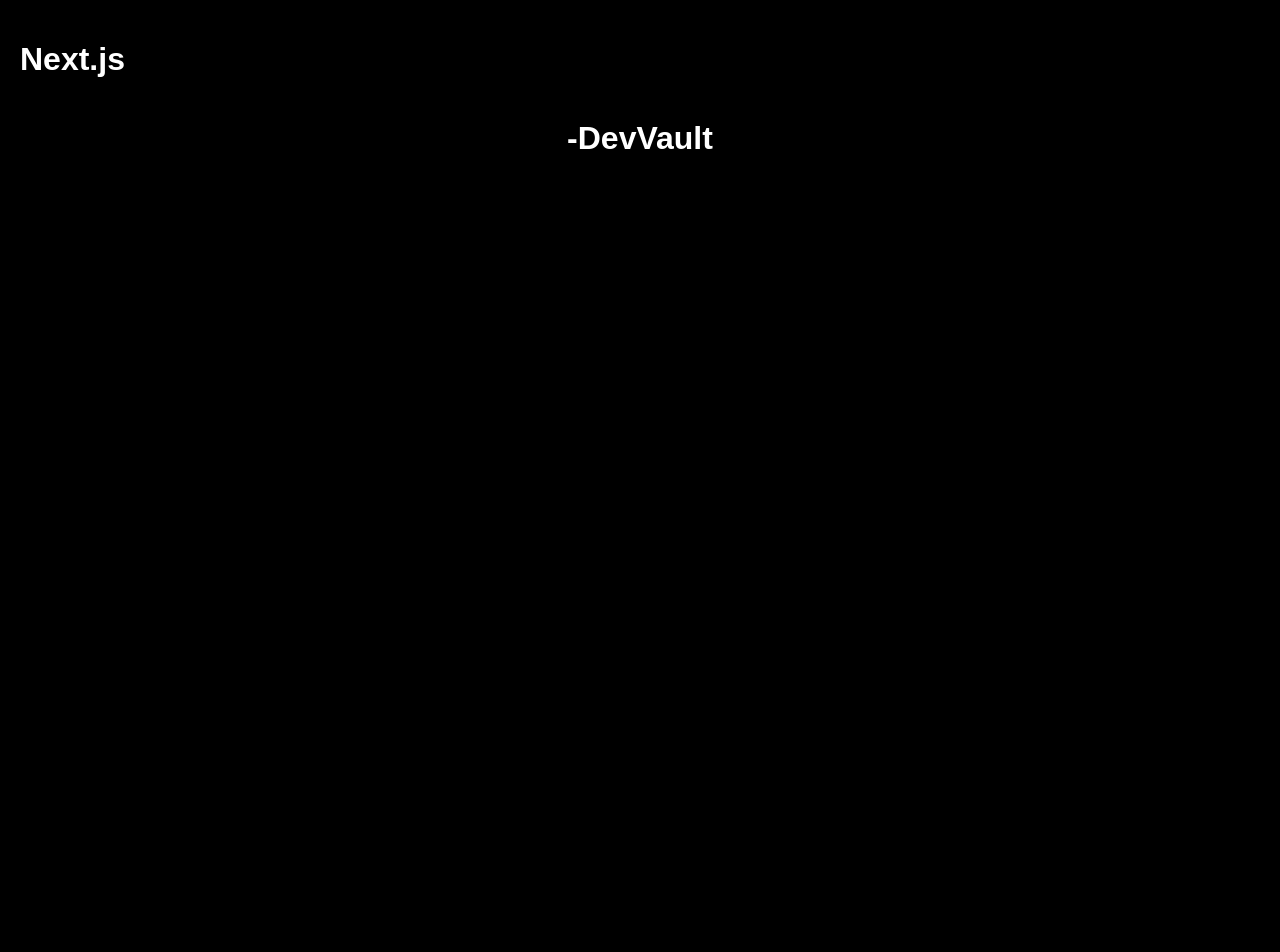
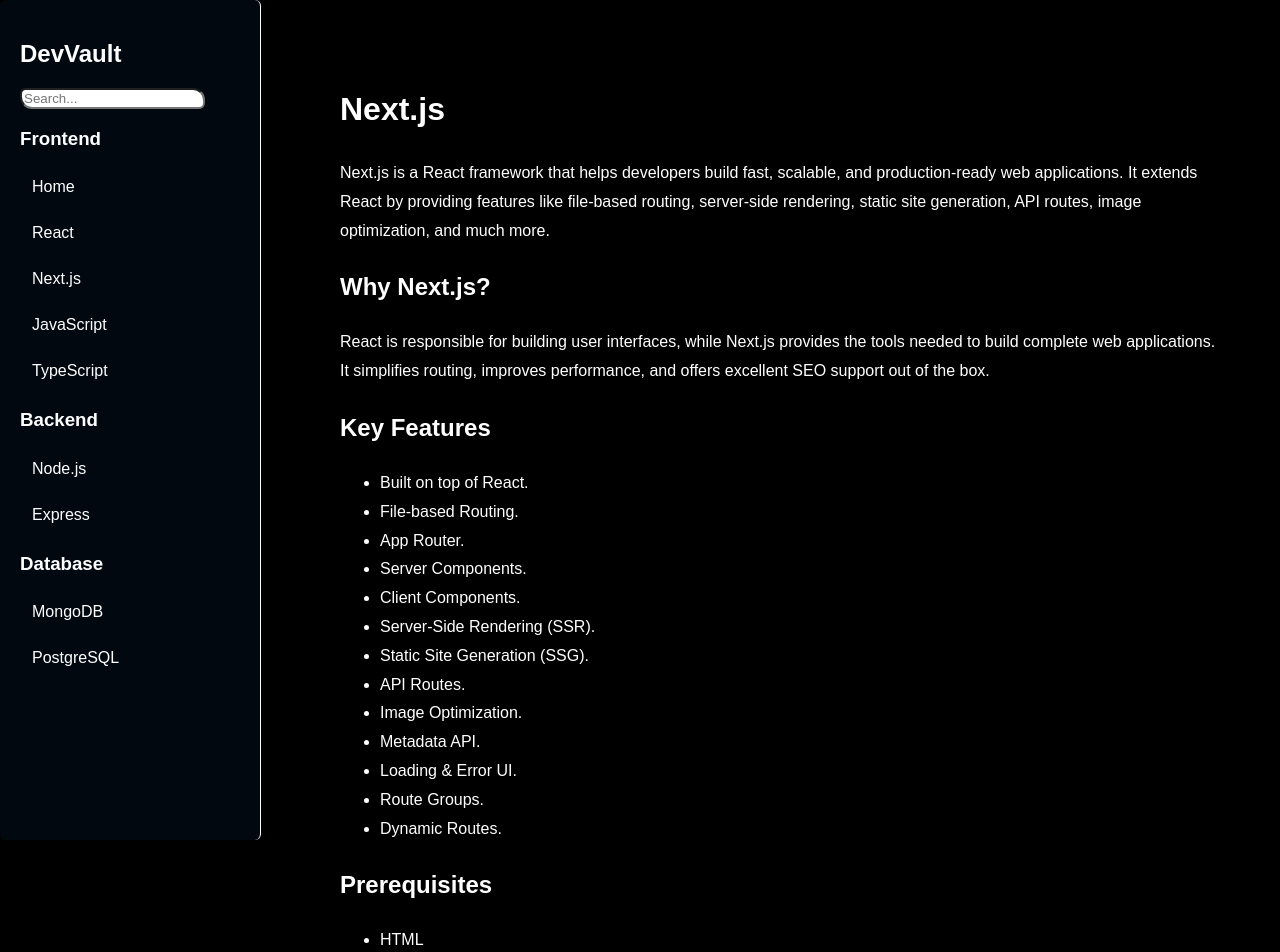
Before and after one commit to asmitbiswas/Project-Next-JS, a Next.js app in the folder app/: page /Next.js in a window 1280 px wide. Shown: the top 952 px of the page. Before the commit the page ends 840 px from the top, so only its background shows below. Built offline with nearby package versions, Linux system fonts and the light colour scheme.

Commit message:
Added next.js page :

```diff
--- /dev/null
+++ b/app/app/(categories)/Next.js/layout.tsx
@@ -0,0 +1,25 @@
+import Sidebar from "@/app/components/page";
+export default function NextJSLayout({ children }: { children: React.ReactNode }) {
+  return (
+    <div
+      style={{
+        background: "#000",
+        color: "#fff",
+        minHeight: "100vh",
+        padding: "40px",
+      }}
+    >
+      <Sidebar />
+
+      <div
+        style={{
+          marginLeft: "280px",
+          maxWidth: "900px",
+          lineHeight: "1.8",
+        }}
+      >
+        {children}
+      </div>
+    </div>
+  );
+}
--- a/app/app/(categories)/Next.js/page.tsx
+++ b/app/app/(categories)/Next.js/page.tsx
@@ -1,8 +1,92 @@
-export default function NextJsPage() {
+// import Sidebar from "@/app/components/page";
+
+export default function NextJS() {
   return (
-    <div>
-      <h1>Next.js</h1>
-      <p></p>
+    <div >
+      {/* <Sidebar /> */}
+
+      <div>
+        <h1>Next.js</h1>
+
+        <p>
+          Next.js is a React framework that helps developers build fast,
+          scalable, and production-ready web applications. It extends React by
+          providing features like file-based routing, server-side rendering,
+          static site generation, API routes, image optimization, and much more.
+        </p>
+
+        <h2>Why Next.js?</h2>
+
+        <p>
+          React is responsible for building user interfaces, while Next.js
+          provides the tools needed to build complete web applications. It
+          simplifies routing, improves performance, and offers excellent SEO
+          support out of the box.
+        </p>
+
+        <h2>Key Features</h2>
+
+        <ul>
+          <li>Built on top of React.</li>
+          <li>File-based Routing.</li>
+          <li>App Router.</li>
+          <li>Server Components.</li>
+          <li>Client Components.</li>
+          <li>Server-Side Rendering (SSR).</li>
+          <li>Static Site Generation (SSG).</li>
+          <li>API Routes.</li>
+          <li>Image Optimization.</li>
+          <li>Metadata API.</li>
+          <li>Loading & Error UI.</li>
+          <li>Route Groups.</li>
+          <li>Dynamic Routes.</li>
+        </ul>
+
+        <h2>Prerequisites</h2>
+
+        <ul>
+          <li>HTML</li>
+          <li>CSS</li>
+          <li>JavaScript (ES6+)</li>
+          <li>React Fundamentals</li>
+          <li>Node.js & npm</li>
+        </ul>
+
+        <h2>What You'll Learn</h2>
+
+        <ul>
+          <li>Creating a Next.js project</li>
+          <li>Folder structure</li>
+          <li>App Router</li>
+          <li>Pages & Layouts</li>
+          <li>Routing</li>
+          <li>Server & Client Components</li>
+          <li>Navigation</li>
+          <li>Loading & Error Pages</li>
+          <li>Data Fetching</li>
+          <li>Metadata</li>
+          <li>API Routes</li>
+          <li>Deployment</li>
+        </ul>
+
+        <h2>Why Learn Next.js?</h2>
+
+        <p>
+          Next.js is one of the most popular frameworks for modern React
+          development. It is widely used for production applications because of
+          its excellent performance, SEO capabilities, and developer
+          experience.
+        </p>
+
+        <h2>Summary</h2>
+
+        <p>
+          Next.js combines the power of React with powerful built-in features,
+          making it one of the best choices for building modern web
+          applications. Throughout this section, you'll learn everything from
+          creating your first project to building production-ready applications.
+        </p>
+      </div>
     </div>
   );
 }
```
